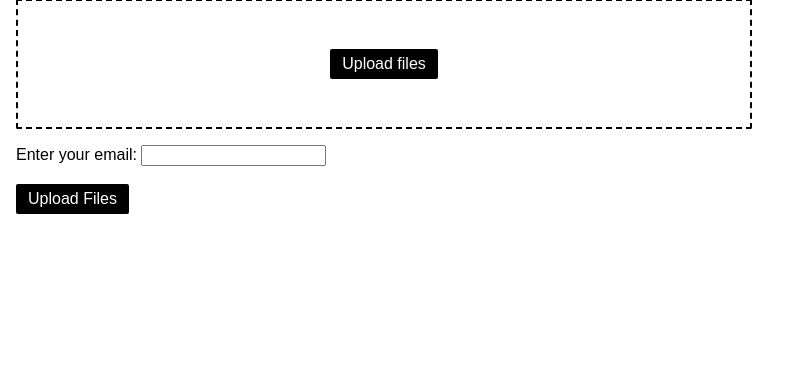
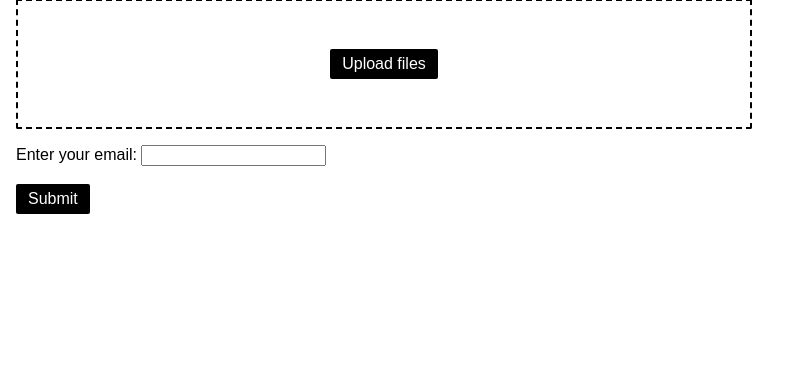
Before and after one commit to W-Mirshod/for-Medius_Technologies, a Django app: page / in a window 1280 px wide. Shown: the part 103-477 px from the top of the page, without its empty margins (0-799 px from the left). Run offline with Django 5.2, Linux system fonts and the light colour scheme.

Commit message:
some improvements

```diff
--- a/templates/index.html
+++ b/templates/index.html
@@ -78,7 +78,7 @@
             <input type="email" id="email" name="email" required>
         </div>
         <br>
-        <button class="button" name="continue" type="submit">Upload Files</button>
+        <button class="button" name="continue" type="submit">Submit</button>
     </form>
 </section>
 <!-- partial -->
```
Also changed, not shown: 2 other files.
